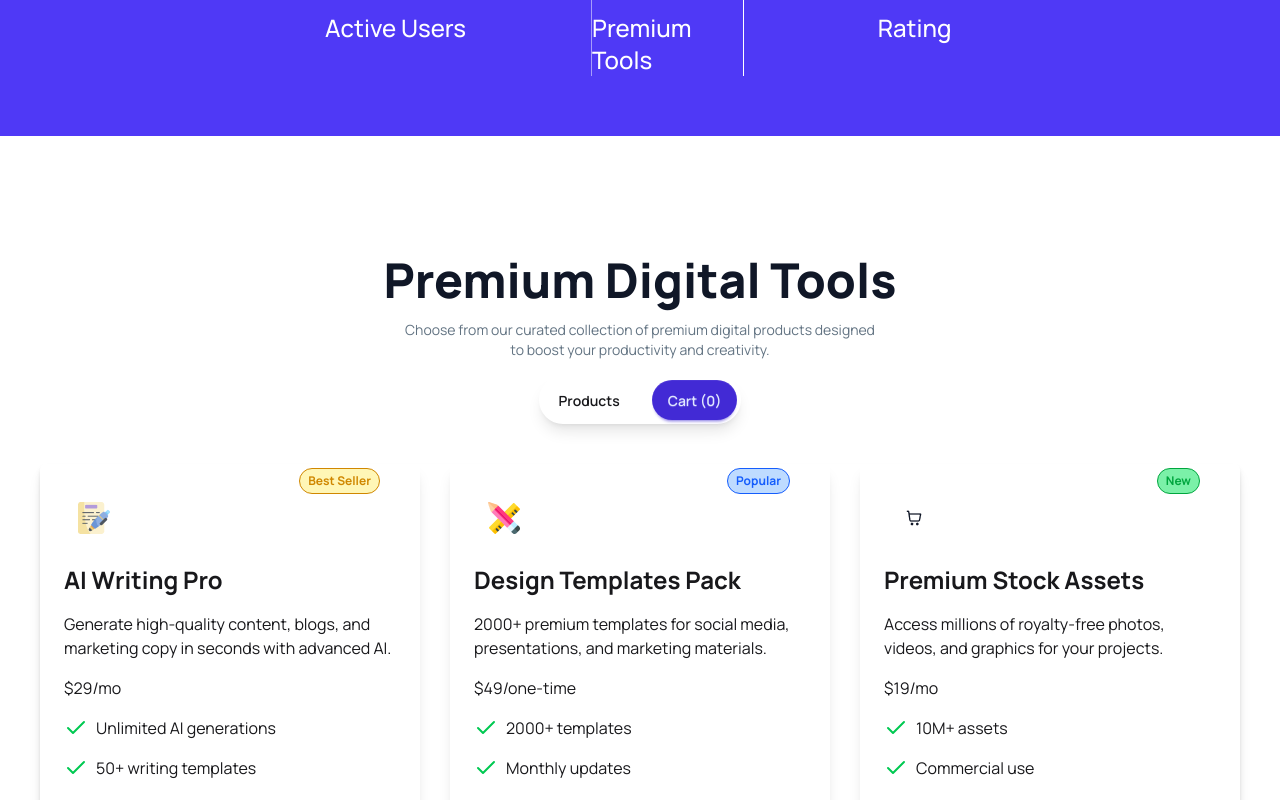
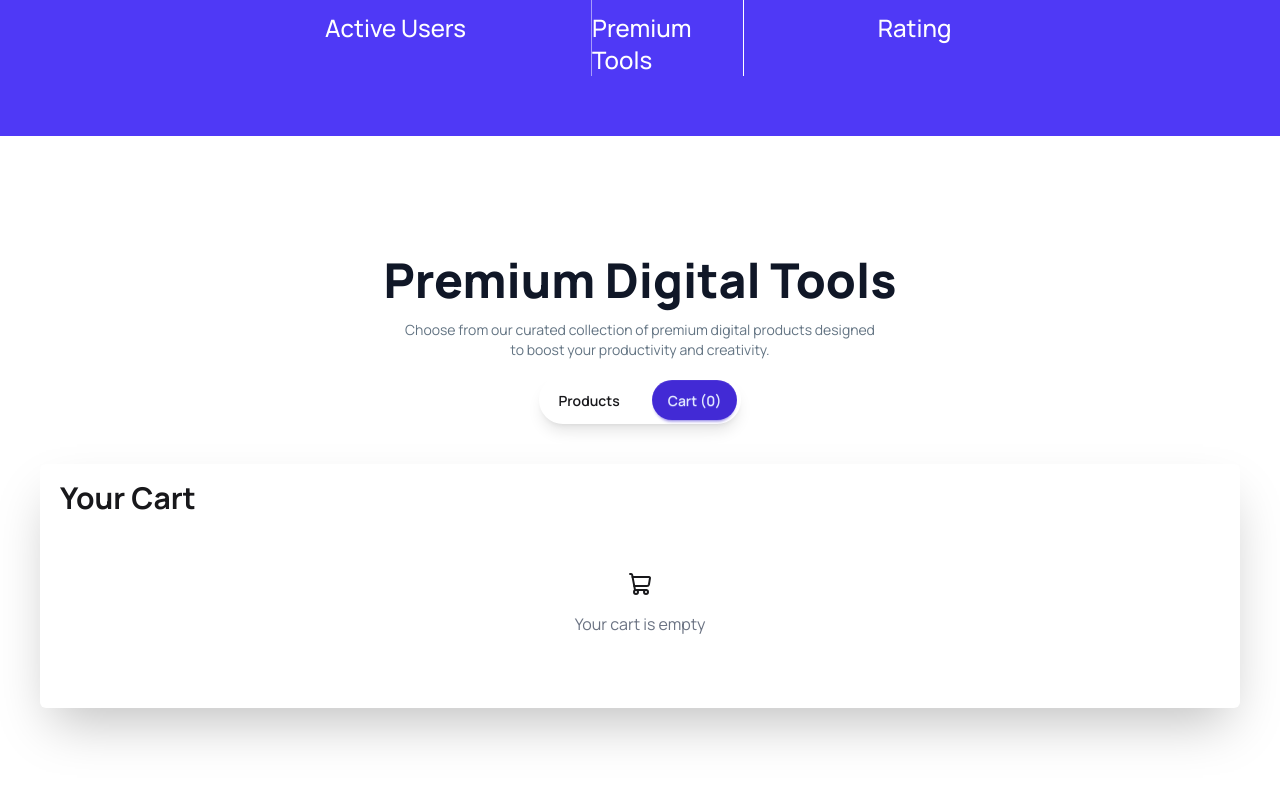
Before and after one commit to shoyon-at-git/B13-Assignment-6, a React (Vite) app: page / in a window 1280 px wide. Both pictures are taken after a click on the button "Cart (0)". Shown: the part 844-1644 px from the top of the page. Built offline with nearby package versions, Linux system fonts and the light colour scheme.

Commit message:
Added the cart ui and functionalities

```diff
--- a/src/App.jsx
+++ b/src/App.jsx
@@ -1,4 +1,4 @@
-import { Suspense } from "react";
+import { Suspense, useState } from "react";
 import "./App.css";
 import Banner from "./assets/components/banner/Banner/Banner";
 import NavBar from "./assets/components/navbar/NavBar";
@@ -11,11 +11,14 @@ const fetchToolsData = async () => {
 };
 const toolsPromise = fetchToolsData();
 
+
+
 function App() {
+    const [cart, setCart] = useState([]);
     return (
         <>
             <header>
-                <NavBar></NavBar>
+                <NavBar  cart={cart}></NavBar>
             </header>
             <main>
                 <section>
@@ -41,7 +44,7 @@ function App() {
 
                 <section className="max-w-300 mx-auto py-30">
                     <Suspense fallback={<span className="loading loading-spinner loading-lg"></span>}>
-                        <ToolsData toolsPromise={toolsPromise}></ToolsData>
+                        <ToolsData toolsPromise={toolsPromise} cart={cart} setCart={setCart}></ToolsData>
                     </Suspense>
                 </section>
             </main>
--- a/src/assets/components/navbar/NavBar.jsx
+++ b/src/assets/components/navbar/NavBar.jsx
@@ -2,7 +2,7 @@ import React, { useState } from "react";
 import NavItems from "./navitems/NavItems";
 import { Menu, ShoppingCart, X } from "lucide-react";
 
-const NavBar = () => {
+const NavBar = ({cart}) => {
     const [menuOpen, setMenuOpen] = useState(false);
     const toggleMenu = () => {
         setMenuOpen(!menuOpen);
@@ -43,8 +43,8 @@ const NavBar = () => {
             <div className="flex items-center gap-2 lg:gap-4">
                 <button className="btn btn-outline border-none relative">
                     <ShoppingCart></ShoppingCart>
-                    <p className="bg-red-600 text-[10px] text-white rounded px-1 absolute top-[12%] left-[50%] hidden">
-                        0
+                    <p className={`bg-red-600 text-[10px] text-white rounded px-1 absolute top-[12%] left-[50%] ${cart.length === 0 ? "hidden" : ""}`}>
+                        {cart.length}
                     </p>
                 </button>
                 <button className="btn btn-outline border-none">Login</button>
--- a/src/assets/components/tools-section/ToolsData.jsx
+++ b/src/assets/components/tools-section/ToolsData.jsx
@@ -1,7 +1,9 @@
 import React, { use, useState } from 'react';
 import ToolCard from './tool-card/ToolCard';
+import ProductToolCard from './tool-card/ProductToolCard';
+import CartToolCard from './tool-card/CartToolCard';
 
-const ToolsData = ({toolsPromise}) => {
+const ToolsData = ({toolsPromise, cart, setCart}) => {
     const data = use(toolsPromise);
     // console.log(data);
     const [selectedBtn , setSelectedBtn] = useState("products")
@@ -12,18 +14,14 @@ const ToolsData = ({toolsPromise}) => {
                 <p className='text-[#627382] text-sm'>Choose from our curated collection of premium digital products designed<br />to boost your productivity and creativity.</p>
                 <div className='shadow-lg w-fit p-1 rounded-3xl flex gap-4'>
                     <button className={`btn ${selectedBtn==="products" ? "btn-primary" : "btn-outline"} border-none rounded-3xl`} onClick={()=>{setSelectedBtn("products")}}>Products</button>
-                    <button className={`btn ${selectedBtn==="cart" ? "btn-primary" : "btn-outline"} border-none rounded-3xl`} onClick={()=>{setSelectedBtn("cart")}}>Cart (0)</button>
+                    <button className={`btn ${selectedBtn==="cart" ? "btn-primary" : "btn-outline"} border-none rounded-3xl`} onClick={()=>{setSelectedBtn("cart")}}>Cart ({cart.length})</button>
                 </div>
             </div>
-            <div className='grid grid-cols-3 gap-[30px] rounded-md shadow-md'>
-                {
-                    data.map(tool =>
-                    {
-                        return(<ToolCard key={tool.id} tool={tool}></ToolCard>)
-                    }
-                    )
-                }
-            </div>
+            {
+                selectedBtn === "products" ?
+                <ProductToolCard data={data} cart={cart} setCart={setCart}></ProductToolCard> :
+                <CartToolCard cart={cart} setCart={setCart}></CartToolCard>
+            }
         </div>
     );
 };
--- /dev/null
+++ b/src/assets/components/tools-section/tool-card/CartToolCard.jsx
@@ -0,0 +1,41 @@
+import { ShoppingCart } from "lucide-react";
+import React from "react";
+
+const CartToolCard = ({ cart, setCart }) => {
+    console.log(cart);
+
+    return (
+        <div className="space-y-4  px-5 py-4 rounded-md shadow-2xl">
+            <h2 className="text-3xl font-bold">Your Cart</h2>
+
+            {cart.length === 0 ? (
+                <div className="flex flex-col items-center gap-4 py-10">
+                    <div>
+                        <ShoppingCart />
+                    </div>
+                    <p className="text-gray-500">Your cart is empty</p>
+                </div>
+            ) : (
+                cart.map((item, index) => (
+                    <div key={index} className=" rounded-lg p-4 shadow-md flex justify-between items-center">
+                        <div className="flex items-center gap-4">
+                            <img src={item.image} alt={item.name} className="w-5 h-5 object-contain" />
+                            <div>
+                                <h3 className="text-xl font-bold">{item.name}</h3>
+                                <p className="font-semibold text-gray-500 text-sm">${item.price}</p>
+                            </div>
+                        </div>
+                        <p className="btn btn-outline border-none">Remove</p>
+                    </div>
+                ))
+            )}
+            <div className={`flex justify-between text-gray-500 w-full ${cart.length === 0 ? "hidden" : ""}`}>
+                <p>Total:</p>
+                <p className="text-black text-xl font-bold">$</p>
+            </div>
+            <button className={`btn btn-primary w-full ${cart.length === 0 ? "hidden" : ""}`}>Proceed to checkout</button>
+        </div>
+    );
+};
+
+export default CartToolCard;
--- /dev/null
+++ b/src/assets/components/tools-section/tool-card/ProductToolCard.jsx
@@ -0,0 +1,20 @@
+import React from 'react';
+import ToolCard from './ToolCard';
+
+const ProductToolCard = ({data, cart, setCart}) => {
+    // console.log(data);
+
+    return (
+        <div className='grid grid-cols-3 gap-[30px] rounded-md shadow-md'>
+                {
+                    data.map(tool =>
+                    {
+                        return(<ToolCard key={tool.id} tool={tool} cart={cart} setCart={setCart}></ToolCard>)
+                    }
+                    )
+                }
+            </div>
+    );
+};
+
+export default ProductToolCard;
--- a/src/assets/components/tools-section/tool-card/ToolCard.jsx
+++ b/src/assets/components/tools-section/tool-card/ToolCard.jsx
@@ -1,28 +1,38 @@
 import { Check } from "lucide-react";
-import React from "react";
+import React, { useState } from "react";
 
-const ToolCard = ({ tool }) => {
+const ToolCard = ({ tool, cart, setCart }) => {
     // console.log(tool);
     let borderTag = "border-yellow-600";
     let bgTag = "bg-yellow-200/60";
-    let textTag= "text-yellow-600";
-    if(tool.tag.toLowerCase() === "popular"){
+    let textTag = "text-yellow-600";
+    if (tool.tag.toLowerCase() === "popular") {
         borderTag = "border-blue-600";
         bgTag = "bg-blue-200";
-        textTag= "text-blue-600";
-    }else if(tool.tag.toLowerCase() === "new"){
+        textTag = "text-blue-600";
+    } else if (tool.tag.toLowerCase() === "new") {
         borderTag = "border-green-600";
         bgTag = "bg-green-300";
-        textTag= "text-green-600";
+        textTag = "text-green-600";
     }
+    const existingItem = cart.find((item) => item.id === tool.id);
 
+    const handlePurchaseBtn = () => {
+        if (existingItem) {
+            return;
+        }
+        setCart([...cart, tool]);
+    };
 
     return (
         <div className="rounded-lg shadow-lg p-6 relative">
-
-                <p className={`absolute top-1 right-10 text-xs font-bold border w-fit px-2 py-1 rounded-2xl ${bgTag} ${borderTag} ${textTag}`}>{tool.tag}</p>
+            <p
+                className={`absolute top-1 right-10 text-xs font-bold border w-fit px-2 py-1 rounded-2xl ${bgTag} ${borderTag} ${textTag}`}
+            >
+                {tool.tag}
+            </p>
             <div className="mb-4 w-15 h-15 flex justify-center items-center">
-                    <img  src={tool.image} alt="" />
+                <img src={tool.image} alt="" />
             </div>
             <div className="space-y-4">
                 <h1 className="font-bold text-2xl">{tool.name}</h1>
@@ -30,6 +40,7 @@ const ToolCard = ({ tool }) => {
                 <p>
                     <span>${tool.price}</span>/{tool.billing === "monthly" ? "mo" : "one-time"}
                 </p>
+                <ul>
                     {tool.features.map((feature, index) => {
                         return (
                             <li key={index} className="flex gap-2">
@@ -38,9 +49,19 @@ const ToolCard = ({ tool }) => {
                             </li>
                         );
                     })}
-                    <button className="btn btn-primary w-full">Buy Now</button>
+                </ul>
+                <button
+                    disabled={existingItem}
+                    onClick={() => {
+                        handlePurchaseBtn();
+                    }}
+                    className={`w-full btn ${
+                        existingItem ? "bg-gray-400 text-white border-none cursor-not-allowed" : "btn-primary"
+                    }`}
+                >
+                    {existingItem ? "Added to cart" : "Buy Now"}
+                </button>
             </div>
-
         </div>
     );
 };
```
Lines whose indentation alone changed are shown as unchanged.
